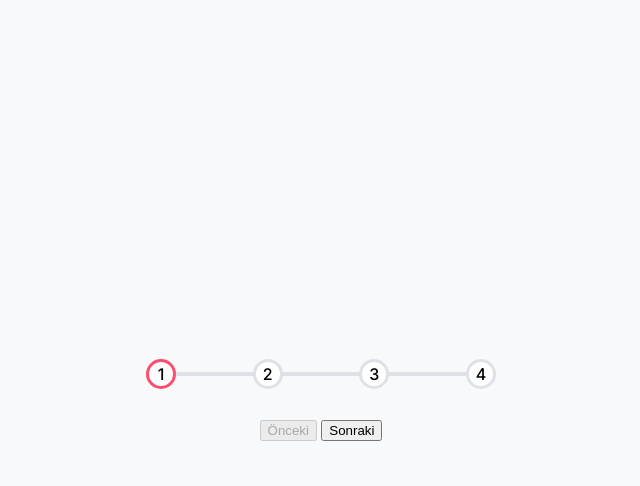
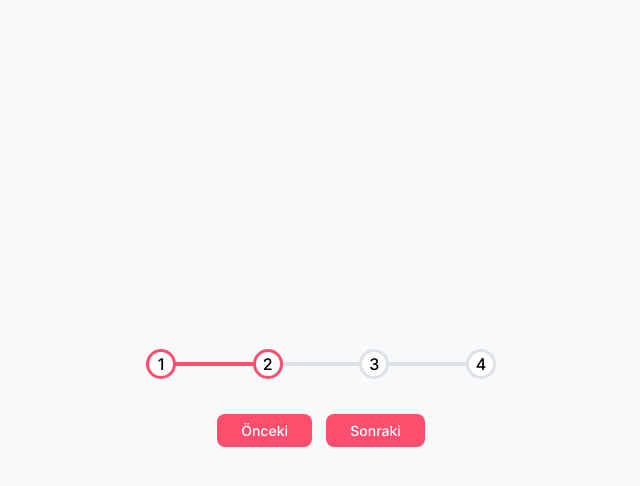
Before and after one commit to fatih3457/js-projects, a plain HTML site: page Progress_Steps/index.html in a window 1280 px wide. Both pictures are taken after a click on the button "Sonraki". Shown: the whole page, without its empty margins (319-959 px from the left). Drawn offline with Linux system fonts and the light colour scheme.

Commit message:
third commit

```diff
--- a/Progress_Steps/app.js
+++ b/Progress_Steps/app.js
@@ -0,0 +1,55 @@
+const progress = document.getElementById("progress");
+const circles = document.querySelectorAll(".circle");
+const prev = document.getElementById("prev");
+const next = document.getElementById("next");
+
+let currentActive = 1;
+
+next.addEventListener("click", () => {
+    currentActive++;
+
+    if (currentActive > circles.length) {
+        currentActive = circles.length;
+    }
+
+    update();
+});
+
+prev.addEventListener("click", () => {
+    currentActive--;
+
+    if (currentActive < 1) {
+        currentActive = 1;
+    }
+
+    update();
+});
+
+function update() {
+    circles.forEach((circle, index) => {
+        if (index < currentActive) {
+            circle.classList.add("active");
+        } else {
+            circle.classList.remove("active");
+        }
+    })
+
+    const actives = document.querySelectorAll(".active");
+
+    //console.log(actives.length, circles.length);
+    //console.log(actives.length / circles.length);
+    //console.log((actives.length / circles.length)*100);
+    //console.log((actives.length - 1) / (circles.length - 1) * 100);
+    //console.log((actives.length - 1) / (circles.length - 1) * 100) + "%";
+    progress.style.width = (actives.length - 1) / (circles.length - 1) * 100 + "%";
+
+    if (currentActive === 1) {
+        prev.disabled = true;
+    } else if(currentActive === circles.length) {
+        next.disabled = true;
+    } else{
+        prev.disabled = false;
+        next.disabled = false;
+    }
+
+}
--- a/Progress_Steps/style.css
+++ b/Progress_Steps/style.css
@@ -73,3 +73,27 @@ body{
 .circle.active{
     border-color: var(--line-border-fill);
 }
+
+.btn{
+    background-color: var(--line-border-fill);
+    color: #fff;
+    border: 0;
+    border-radius: 8px;
+    cursor: pointer;
+    font-family: inherit;
+    padding: 8px 24px;
+    font-size: 14px;
+    margin: 5px;
+}
+
+.btn:active{
+    transform: scale(0.98);
+}
+
+.btn:focus{
+    outline: 0;
+}
+
+.btn:disabled{
+    background-color: var(--line-border-empty);
+}
```
